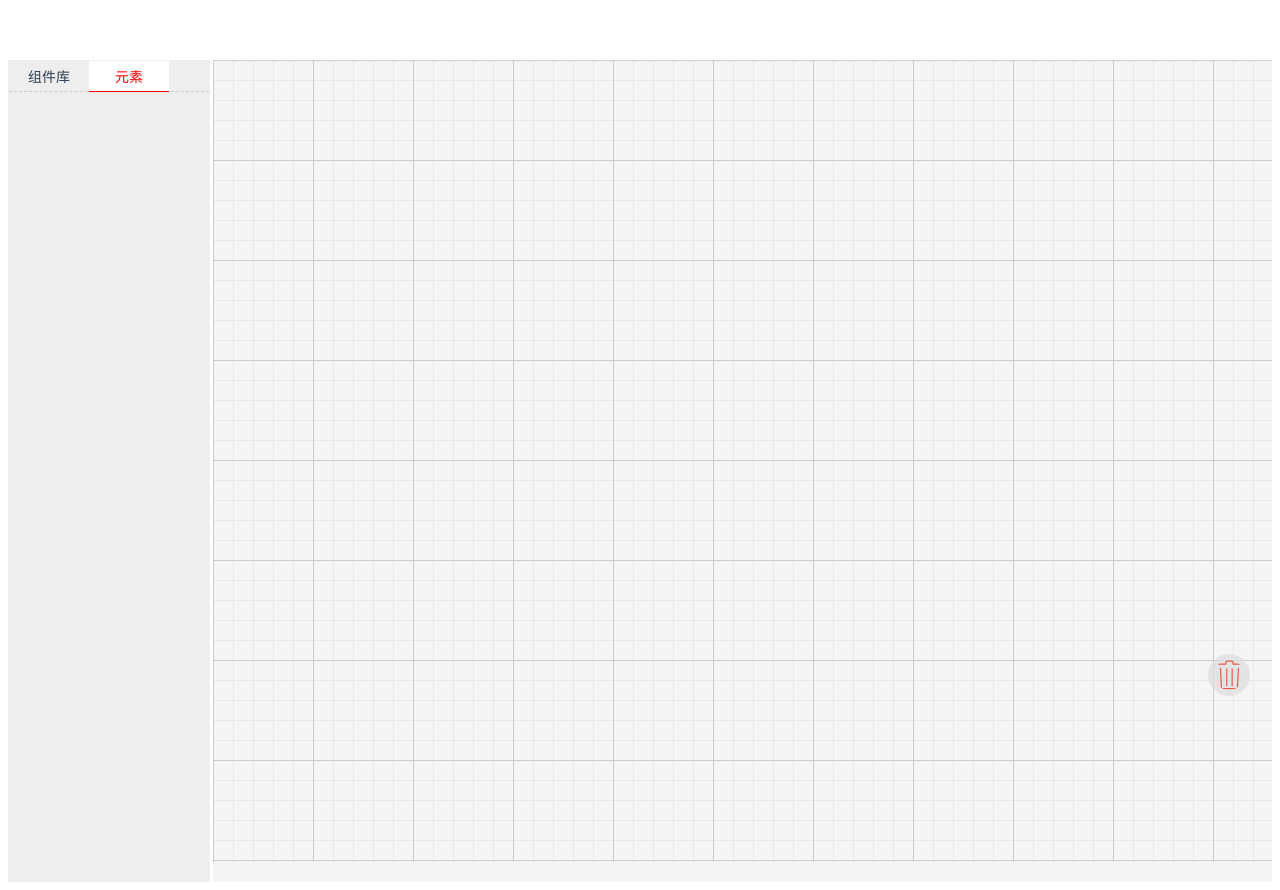
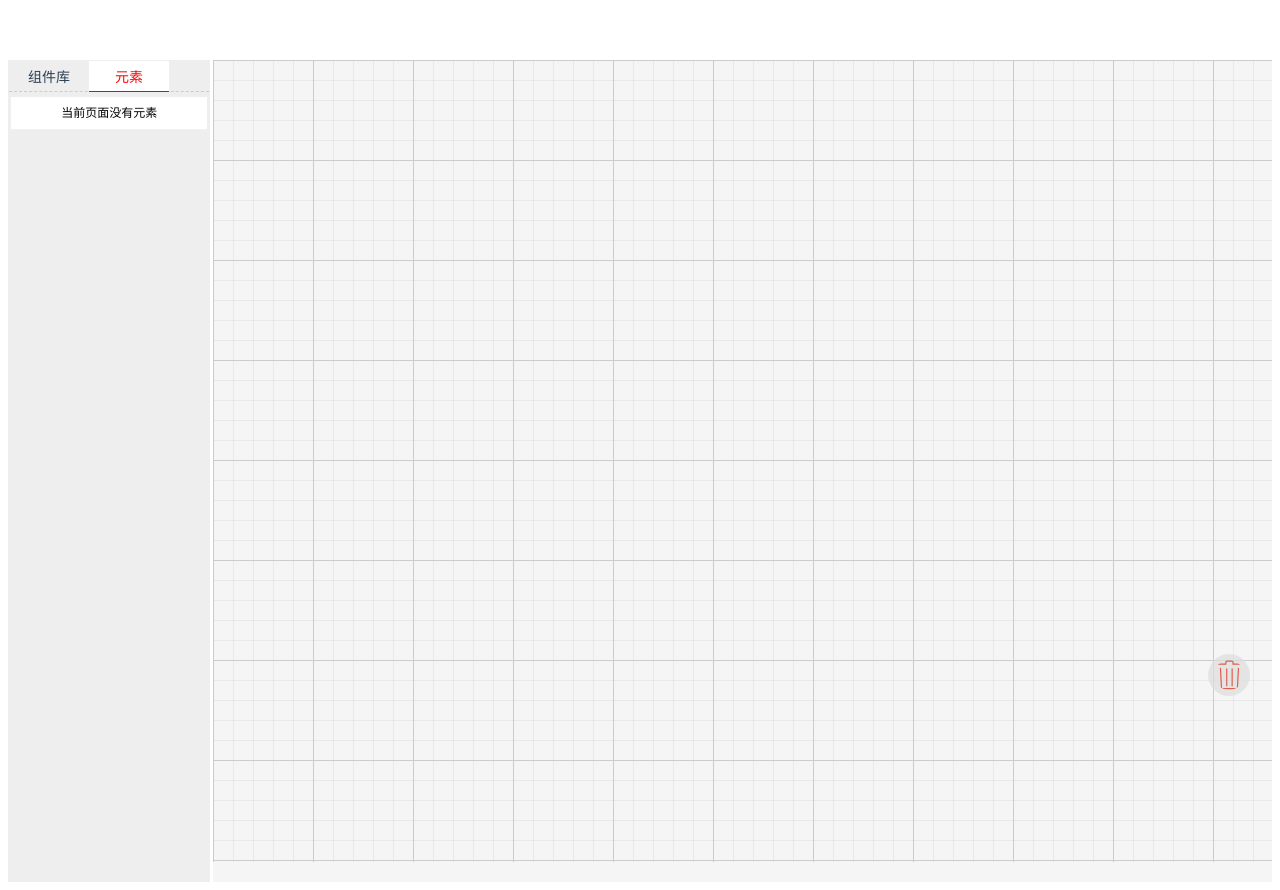
Before and after one commit to bojue/BaseMap, a Vue app: page / in a window 1280 px wide. Both pictures are taken after a click on the element "元素". Built offline with nearby package versions, Linux system fonts and the light colour scheme.

Commit message:
update 圆角处理

```diff
--- a/src/components/editor-canvas.vue
+++ b/src/components/editor-canvas.vue
@@ -1,6 +1,6 @@
 <template>
- <div id="content">
-    <div id="canvas" ref='cont'>
+ <div id="content" @click="clickContent">
+    <div id="canvas">
       <!--遍历组件数组:图片-img,横线-lien_row,竖线-line_colu,柱子-pillar -->
       <div class="comp-item"
         v-for="(item, index) in edrawComps" :key="index"
@@ -13,7 +13,7 @@
             height:item.style.height +'px',
             top:(item.style.top - rect.y) +'px',
             left:(item.style.left - rect.x) +'px',
-            position:item.style.position
+            position:item.style.position,
         }"
         v-bind:draggable="item.isActive">
 
@@ -22,7 +22,8 @@
           v-if="item.type === 'img'"
           v-bind:src="item.icon"
           v-bind:style="{
-              height:item.style.height +'px'
+              height:item.style.height +'px',
+              borderRadius:item.style.borderRadius +'%'
           }"
           v-bind:title="item.name"
           v-bind:alt="item.name"
@@ -75,6 +76,9 @@
 
   </div>
   <div class="control">
+      <div class="screen-tree">
+
+      </div>
       <img class="del"
         v-bind:class="{
           delDef:currentActiveIndex === -1
@@ -110,7 +114,7 @@ export default {
     this.rect = dom && dom.getBoundingClientRect();
   },
   methods: {
-    selectItem:function(comp, index) {
+    selectItem:function(index) {
       this.$emit('initCompsState',index);
     },
     delComp:function() {
@@ -126,6 +130,9 @@ export default {
       } else {
         this.$emit('dragComp',event, comp, state, index, this.rect)
       }
+    },
+    clickContent:function(event) {
+       console.log(event)
     }
   }
 }
--- a/src/components/editor-comps.vue
+++ b/src/components/editor-comps.vue
@@ -24,6 +24,7 @@
     <div class="elements" v-if="currentCategory === 'elements'">
       <span
         class="item item-element"
+        draggable="false"
         v-for="(item, index) in elements" :key="index"
         v-bind:class="{active:item.isActive}"
         @click="selectElement(index)"
@@ -34,6 +35,9 @@
           alt="">
         <span class="name"> {{item.name}}</span>
         <span v-if="item.isActive" class="activeState"></span>
+      </span>
+      <span v-if="!elements.length" class="item item-element noElement">
+        当前页面没有元素
       </span>
     </div>
   </div>
@@ -108,7 +112,8 @@ export default {
         icon:require('./../assets/comps/miehuoqi.png'),
         defStyle:{
           width:64,
-          height:64
+          height:64,
+          borderRadius:'50'
         },
       },{
         id:2,
@@ -268,7 +273,7 @@ export default {
 }
 .item-element .index {
   display: inline-block;
-  width: 15px;
+  width: 20px;
 }
 .item-element .icon {
   position: absolute;
@@ -294,4 +299,8 @@ export default {
   background: green;
   border-radius: 50%;
 }
+.noElement {
+  text-align: center;
+  color: #000;
+}
 </style>
--- /dev/null
+++ b/src/components/editor-settings.vue
@@ -0,0 +1,32 @@
+<template>
+ <div id="settings">
+
+ </div>
+</template>
+
+<script>
+
+export default {
+  name: 'EditorSettings',
+  props: {
+    currentActiveIndex:Number, // 编辑状态管理
+  },
+  data() {
+    return {
+
+    }
+  },
+  mounted:function() {
+
+  },
+  methods: {
+
+  }
+}
+
+
+</script>
+
+<style scoped>
+
+</style>
--- a/src/components/editor.vue
+++ b/src/components/editor.vue
@@ -10,12 +10,15 @@
       v-on:initCompsState="initComponentState"
       v-on:dragComp="dragCurrentComp"
       v-on:delComp="delCompByIndex"></editor-canvas>
+    <editor-settings
+      v-bind:currentActiveIndex="eStates.currentActiveIndex"></editor-settings>
   </div>
 </template>
 
 <script>
 import EditorComps from './editor-comps'
 import EditorCanvas from './editor-canvas';
+import EditorSettings from './editor-settings'
 
 export default {
   name: 'Editor',
@@ -30,6 +33,7 @@ export default {
   components: {
     'editor-comps':EditorComps,
     'editor-canvas':EditorCanvas,
+    'editor-settings':EditorSettings
   },
   methods: {
     // 组件选择
@@ -39,7 +43,7 @@ export default {
       if(!item) return;
       this.initCompState();
       item.isActive = true;
-      let {width, height} = item.defStyle;
+      let {width, height, borderRadius} = item.defStyle;
       let {clientX , clientY} = event;
       let _style = {
           width:width || 100,
@@ -48,7 +52,8 @@ export default {
           left:clientX || 100,
           drag_start_x: 0, //拖拽相对
           drag_start_y :0,
-          position:'absolute'
+          position:'absolute',
+          borderRadius:borderRadius || 0
       }
       item.style = _style;
       this.edrawComponents.push(item);
@@ -56,7 +61,8 @@ export default {
     },
 
     initComponentState(currnent) {
-      console.log(currnent)
+      if(currnent === undefined || currnent === null) return;
+      console.log("选择下标", currnent)
       this.initCompState();
       this.eStates.currentActiveIndex = currnent;
       this.edrawComponents[currnent].isActive = true;
```
Also changed, not shown: src/App.vue (line endings or trailing spaces), src/components/editor-Setting.vue (deleted).
